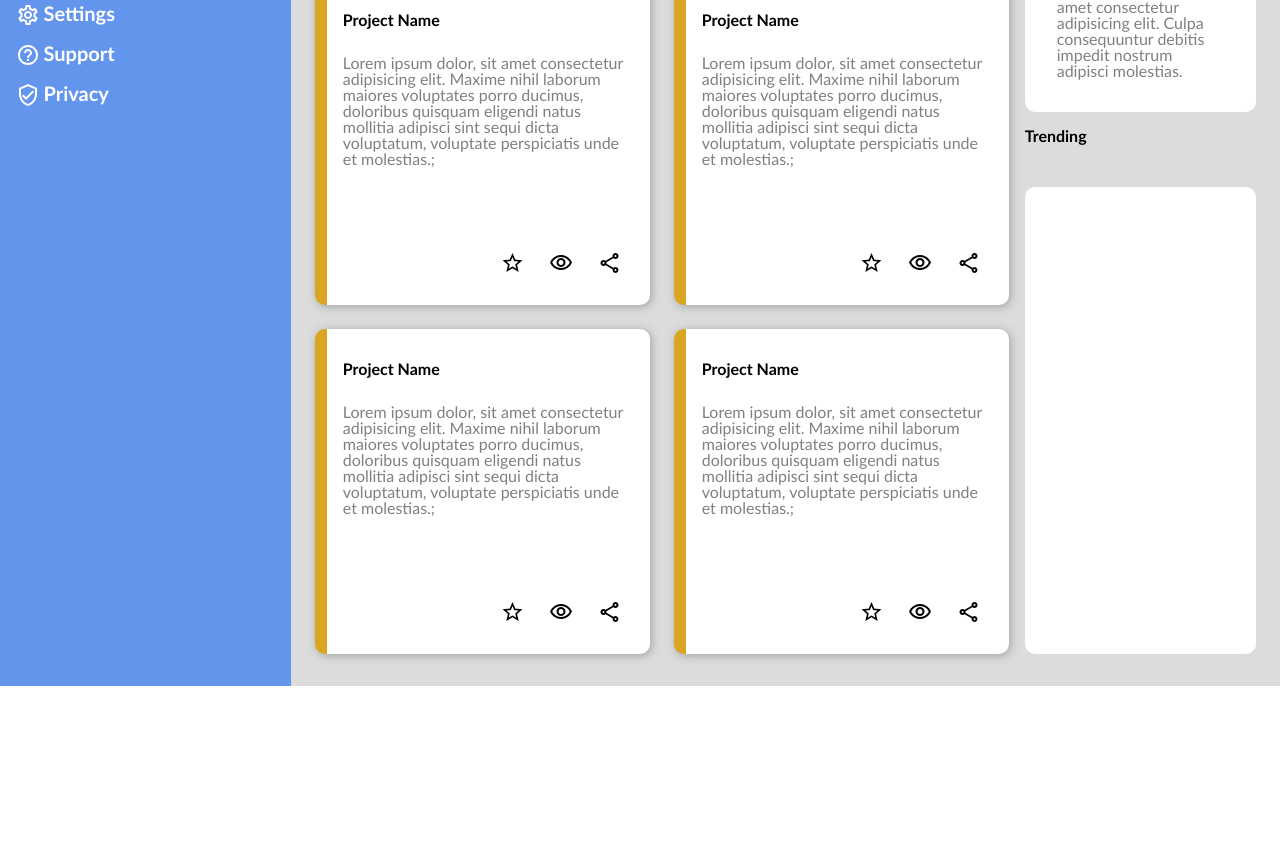
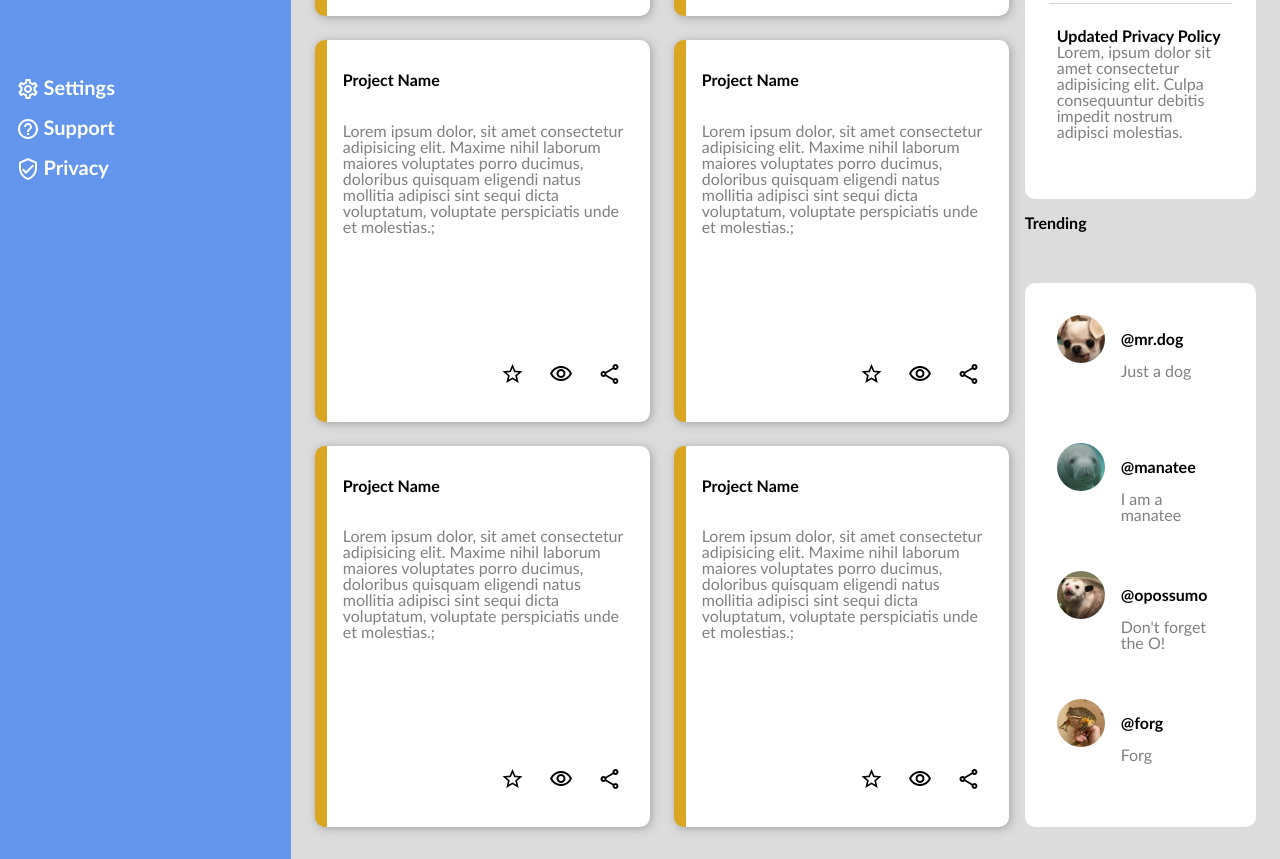
Before and after one commit to caseyrunn/grid, a plain HTML site: page index.html in a window 1280 px wide. Shown: the part 573-1432 px from the top of the page. Before the commit the page ends 1259 px from the top, so only its background shows below. Drawn offline with Linux system fonts and the light colour scheme.

Commit message:
Layout and style for trending section

```diff
--- a/index.html
+++ b/index.html
@@ -168,6 +168,34 @@
             <div class="trending">
                 <h4>Trending</h4>
                 <div class="trending-card">
+                    <div>
+                        <img class="profile-pic" src="dog.jpeg" alt="a dog">
+                        <div class="trending-usernames">
+                            <h4>@mr.dog</h4>
+                            <p>Just a dog</p>
+                        </div>
+                    </div>
+                    <div>
+                        <img class="profile-pic" src="manatee.jpeg" alt="a dog">
+                        <div class="trending-usernames">
+                            <h4>@manatee</h4>
+                            <p>I am a manatee</p>
+                        </div>
+                    </div>
+                    <div>
+                        <img class="profile-pic" src="opossum.jpeg" alt="a dog">
+                        <div class="trending-usernames">
+                            <h4>@opossumo</h4>
+                            <p>Don't forget the O!</p>
+                        </div>
+                    </div>
+                    <div>
+                        <img class="profile-pic" src="frog.jpg" alt="a dog">
+                        <div class="trending-usernames">
+                            <h4>@forg</h4>
+                            <p>Forg</p>
+                        </div>
+                    </div>
 
                 </div>
             </div>
--- a/styles.css
+++ b/styles.css
@@ -295,3 +295,21 @@ h4{
 	margin: .5rem;
 	padding: .5rem;
 }
+
+.trending-card{
+	grid-template-rows: repeat(4, 1fr);
+}
+
+.trending-card > div{
+	display: grid;
+	grid-template-columns: 1fr 3fr;
+}
+
+.trending-usernames{
+	display: grid;
+	grid-template-rows: 1fr 1fr;
+}
+
+.trending-usernames p {
+	color: gray;
+}
```
Also changed, not shown: dog.jpeg (added), frog.jpg (added), manatee.jpeg (added), opossum.jpeg (added).
